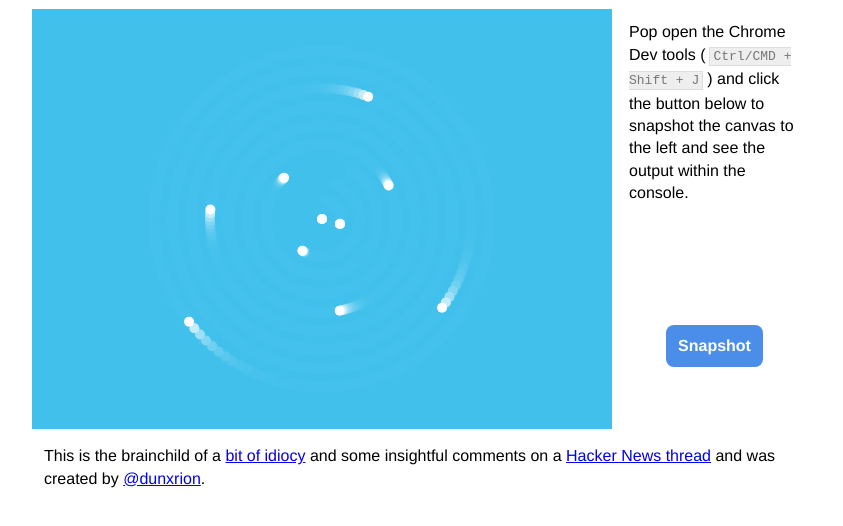
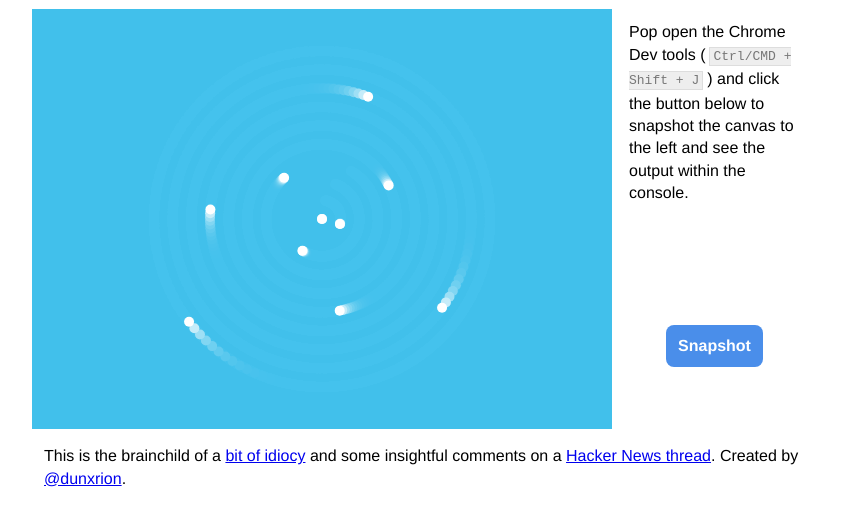
Before and after one commit to adriancooney/console.snapshot, a plain HTML site: page index.html in a window 1280 px wide. Shown: the part 106-632 px from the top of the page, without its empty margins (218-1061 px from the left). Drawn offline with Linux system fonts and the light colour scheme.

Commit message:
Changing wording

```diff
--- a/index.html
+++ b/index.html
@@ -88,7 +88,7 @@
 					<button id="snap">Snapshot</button>
 				</div>
 			</div>
-			<p>This is the brainchild of a <a href="https://github.com/dunxrion/console.image">bit of idiocy</a> and some insightful comments on a <a href="https://news.ycombinator.com/item?id=5962086">Hacker News thread</a> and was created by <a href="http://twitter.com/dunxrion">@dunxrion</a>.</p>
+			<p>This is the brainchild of a <a href="https://github.com/dunxrion/console.image">bit of idiocy</a> and some insightful comments on a <a href="https://news.ycombinator.com/item?id=5962086">Hacker News thread</a>. Created by <a href="http://twitter.com/dunxrion">@dunxrion</a>.</p>
 		</div>
 	</div>
 </body>
```
